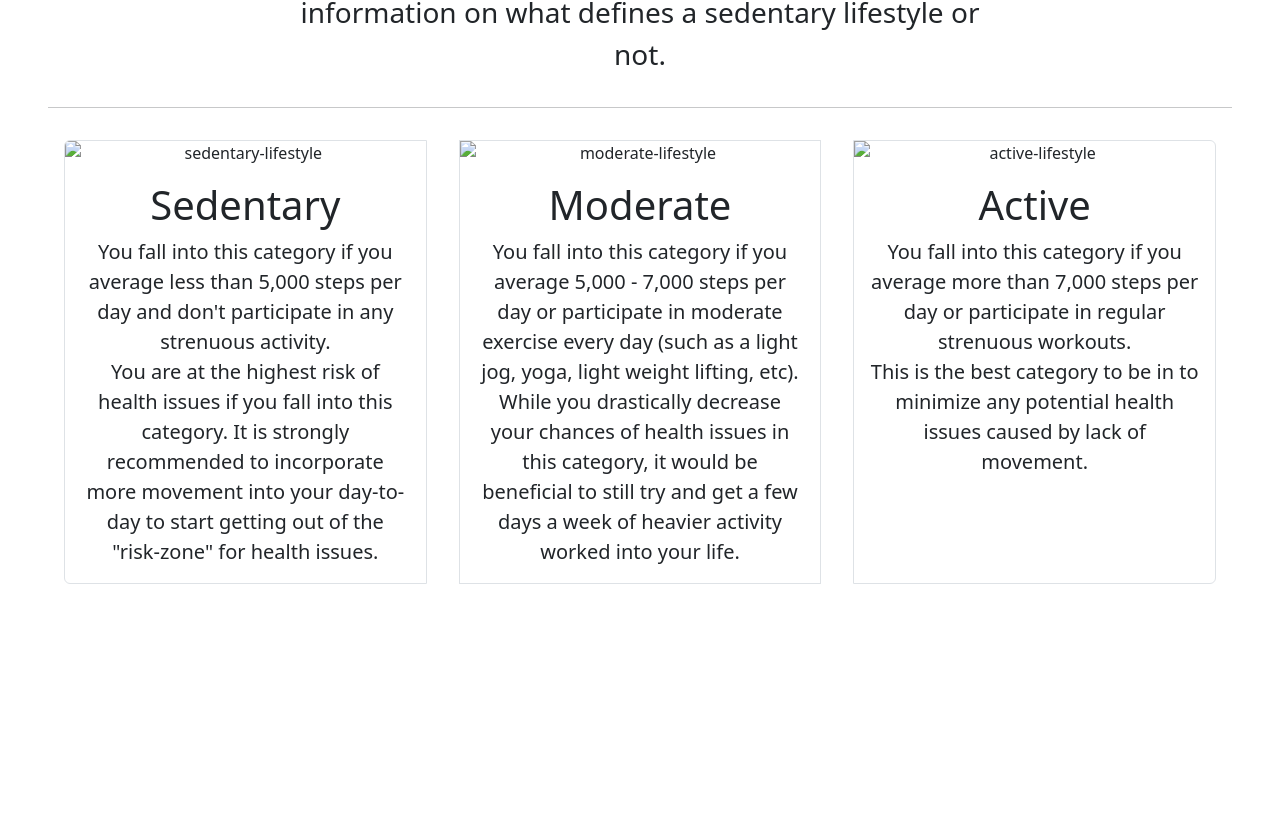
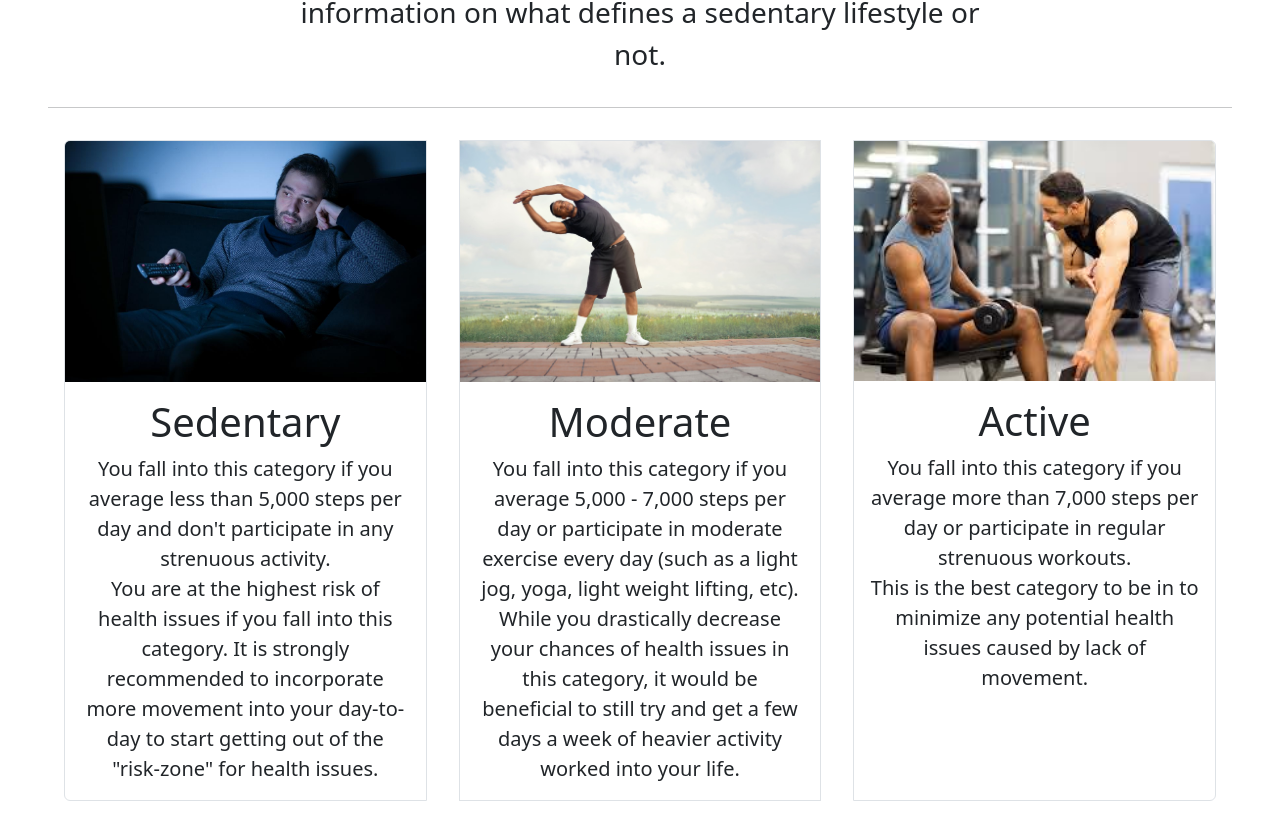
Before and after one commit to MarioCab/webTech1_final, a plain HTML site: page walk.html in a window 1280 px wide. Shown: the part 876-1715 px from the top of the page. Before the commit the page ends 1524 px from the top, so only its background shows below. Drawn offline with nearby package versions, Linux system fonts and the light colour scheme; the site is published under a folder, as on GitHub Pages, so addresses that start at the root find nothing; a web font is replaced by a local one.

Commit message:
fixing images on walking page to display on server

```diff
--- a/walk.html
+++ b/walk.html
@@ -69,7 +69,7 @@
     <hr class="divider">
     <div class="card-group text-center">
       <div class="card m-3 border">
-        <img src="/images/sedentary-lifestyle.jpg" class="card-img-top" alt="sedentary-lifestyle">
+        <img src="images/sedentary-lifestyle.jpg" class="card-img-top" alt="sedentary-lifestyle">
         <div class="card-body">
           <h5 class="card-title fs-1">Sedentary</h5>
           <p class="card-text fs-5">
@@ -83,7 +83,7 @@
         </div>
       </div>
       <div class="card m-3 border">
-        <img src="/images/moderate-lifestyle.jpg" class="card-img-top" alt="moderate-lifestyle">
+        <img src="images/moderate-lifestyle.jpg" class="card-img-top" alt="moderate-lifestyle">
         <div class="card-body">
           <h5 class="card-title fs-1">Moderate</h5>
           <p class="card-text fs-5">
@@ -97,7 +97,7 @@
         </div>
       </div>
       <div class="card m-3 border">
-        <img src="/images/active-lifestyle.jpg" class="card-img-top" alt="active-lifestyle">
+        <img src="images/active-lifestyle.jpg" class="card-img-top" alt="active-lifestyle">
         <div class="card-body">
           <h5 class="card-title fs-1">Active</h5>
           <p class="card-text fs-5">
```
